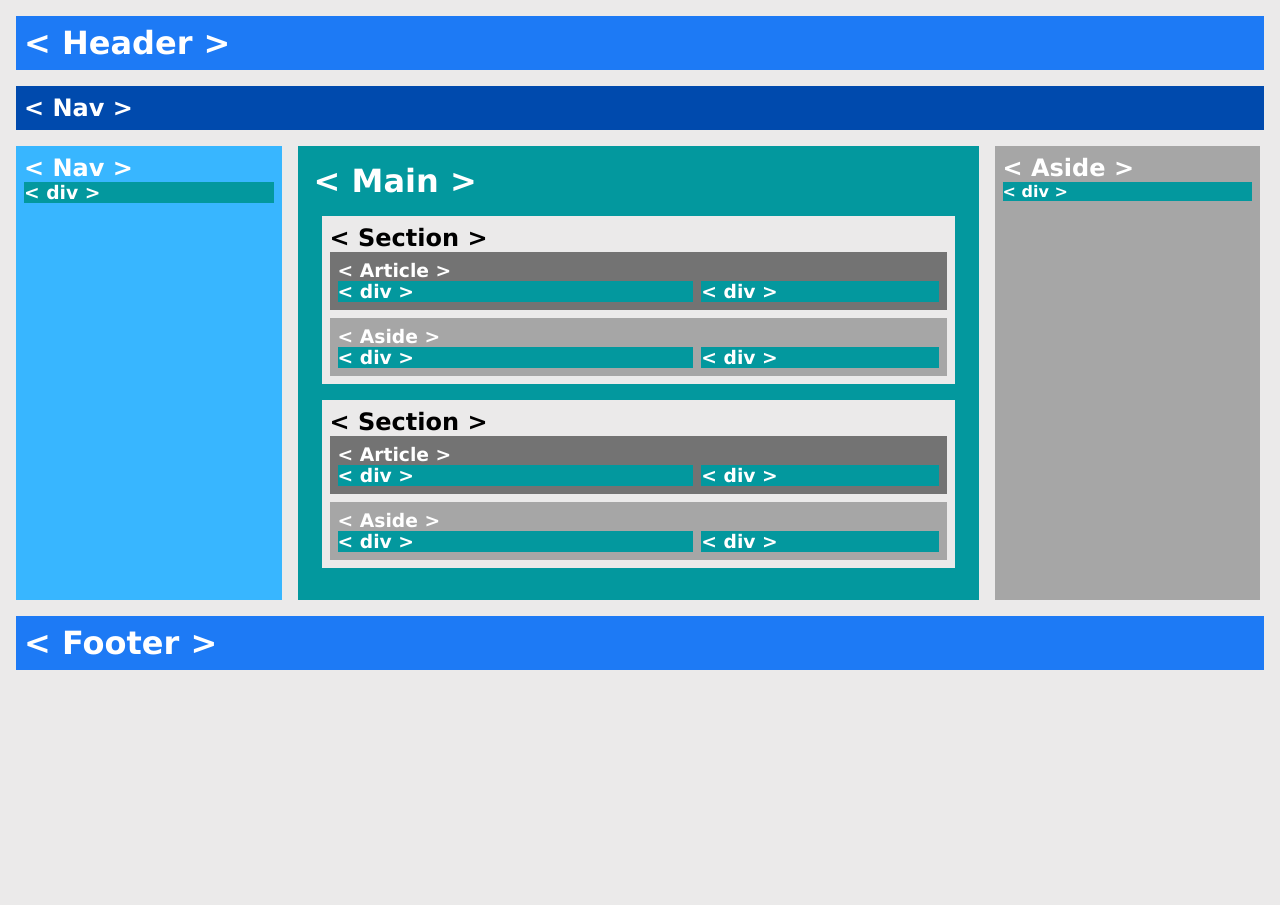
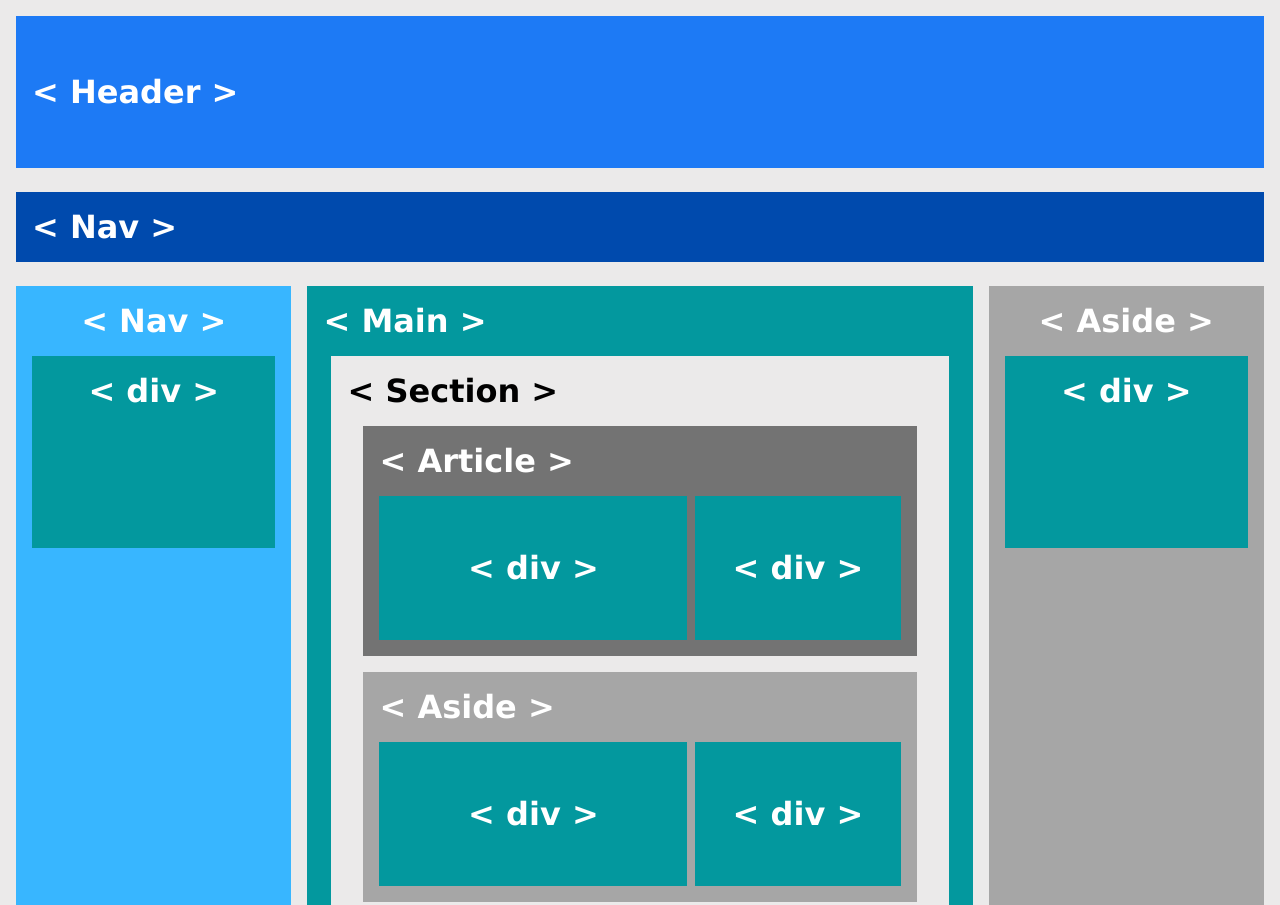
Before and after one commit to DiestroCorleone/codo-a-codo-react-1, a plain HTML site: page index.html in a window 1280 px wide. Shown: the top 905 px of the page. Before the commit the page ends 800 px from the top, so only its background shows below. Drawn offline with Linux system fonts and the light colour scheme.

Commit message:
Add files via upload
Fixed paddings, centering, and font-sizes.

```diff
--- a/index.html
+++ b/index.html
@@ -35,7 +35,7 @@
       <nav>
         <h1>< Nav ></h1>
         <div>
-          <h3>< div ></h3>
+          <h1>< div ></h1>
         </div>
       </nav>
       <br />
@@ -48,15 +48,15 @@
           <article>
             <h1>< Article ></h1>
             <span>
-              <div><h3>< div ></h3></div>
-              <div><h3>< div ></h3></div>
+              <div><h1>< div ></h1></div>
+              <div><h1>< div ></h1></div>
             </span>
           </article>
           <aside>
             <h1>< Aside ></h1>
             <span>
-              <div><h3>< div ></h3></div>
-              <div><h3>< div ></h3></div>
+              <div><h1>< div ></h1></div>
+              <div><h1>< div ></h1></div>
             </span>
           </aside>
         </section>
@@ -65,15 +65,15 @@
           <article>
             <h1>< Article ></h1>
             <span>
-              <div><h3>< div ></h3></div>
-              <div><h3>< div ></h3></div>
+              <div><h1>< div ></h1></div>
+              <div><h1>< div ></h1></div>
             </span>
           </article>
           <aside>
             <h1>< Aside ></h1>
             <span>
-              <div><h3>< div ></h3></div>
-              <div><h3>< div ></h3></div>
+              <div><h1>< div ></h1></div>
+              <div><h1>< div ></h1></div>
             </span>
           </aside>
         </section>
@@ -81,7 +81,7 @@
       <br />
       <aside class="aside-r">
         <h1>< Aside ></h1>
-        <div>< div ></div>
+            <div><h1>< div ></h1></div>
       </aside>
     </div>
     <!--------FOOTER-------->
--- a/style.css
+++ b/style.css
@@ -21,6 +21,14 @@ body {
   font-weight: bold;
   max-width: 100%;
   overflow-x: hidden;
+    min-height: 100vh;
+    display: flex;
+    flex-direction: column;
+    justify-content: space-between;
+}
+
+h1 {
+    font-size: 2rem;
 }
 
 header,
@@ -29,12 +37,13 @@ article,
 section,
 aside,
 footer {
-  padding: 0.5rem;
+  padding: 1rem;
 }
 
 header {
   background-color: var(--blue);
   margin: 1rem 1rem 0.5rem 1rem;
+    min-height: 15vh;
 }
 
 nav:not(.page-body nav) {
@@ -51,6 +60,7 @@ span {
 .page-body {
   margin: 1rem 1rem 0.5rem 1rem;
   display: flex;
+    justify-content: space-between;
 }
 
 .page-body nav {
@@ -64,6 +74,12 @@ main div {
   background-color: var(--green);
 }
 
+.page-body nav div, .aside-r div {
+    margin-top: 1rem;
+    padding: 1rem;
+    min-height: 20vh;
+}
+
 main {
   background-color: var(--green);
   width: 52%;
@@ -75,6 +91,7 @@ main {
 section {
   background-color: var(--litegrey);
   margin: 1rem 0.5rem 1rem 0.5rem;
+    min-height: 40vh;
 }
 
 section h1:not(article h1, aside h1) {
@@ -90,8 +107,30 @@ aside {
   background-color: var(--grey);
 }
 
+section article, section aside {
+    min-height: 20vh;
+    margin: 1rem;
+}
+
 .aside-r {
   width: 20%;
+}
+
+.page-body nav, .aside-r, section div {
+    text-align: center;
+}
+
+span {
+    min-height: 20vh;
+}
+
+header, span div {
+    display: grid;
+    align-items: center;
+}
+
+span div {
+    margin-top: 1rem;
 }
 
 span div:first-of-type {
@@ -105,7 +144,7 @@ span div:last-child {
 
 footer {
   background-color: var(--blue);
-  margin: 1rem 1rem 1rem 1rem;
+  margin: 1rem 1rem 2rem 1rem;
 }
 
 @media screen and (max-width: 800px) {
```
